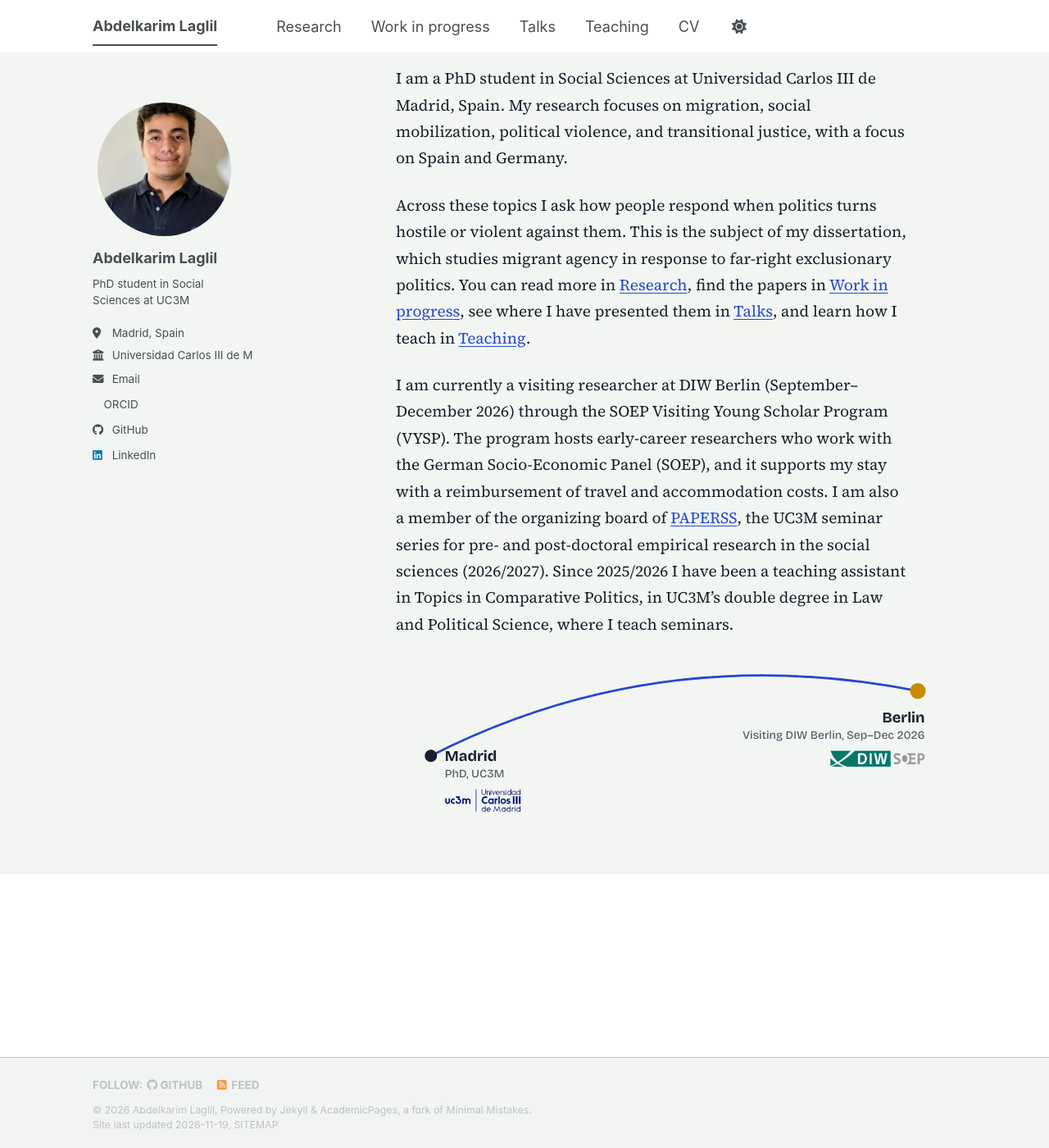
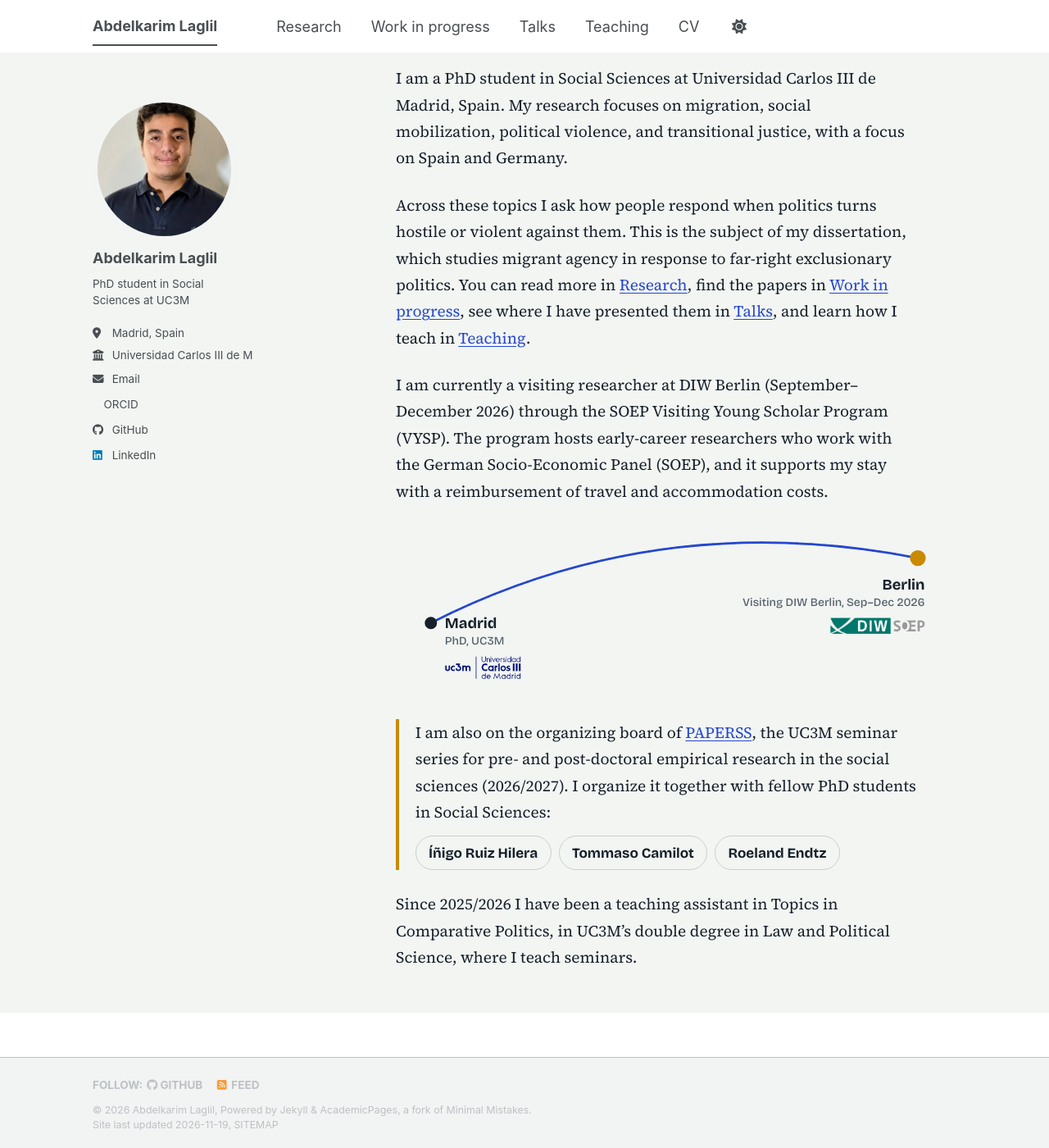
Before and after one commit to AbdelkarimLaglil/AbdelkarimLaglil.github.io, a Jekyll site: the page built from _pages/about.md, in a window 1280 px wide and 1400 px high, scrolled down 64 px. Shown: the whole window at 82% size. Built offline with Jekyll 4.4.1, drawn with Linux system fonts in a browser that asks for light colours; a script bundle is joined from its source files by our own code; a style sheet for code colours, icons or effects is not loaded.

Commit message:
About: figure before PAPERSS, organizing board links
Co-Authored-By: Claude Sonnet 5.5 <noreply@anthropic.com>
Claude-Session: https://claude.ai/code/session_017vH5ZQkLibWayVuG7moGCB

```diff
--- a/_pages/about.md
+++ b/_pages/about.md
@@ -13,7 +13,7 @@ I am a PhD student in Social Sciences at Universidad Carlos III de Madrid, Spain
 
 Across these topics I ask how people respond when politics turns hostile or violent against them. This is the subject of my dissertation, which studies migrant agency in response to far-right exclusionary politics. You can read more in [Research]({{ site.baseurl }}/research/), find the papers in [Work in progress]({{ site.baseurl }}/work-in-progress/), see where I have presented them in [Talks]({{ site.baseurl }}/talks/), and learn how I teach in [Teaching]({{ site.baseurl }}/teaching/).
 
-I am currently a visiting researcher at DIW Berlin (September–December 2026) through the SOEP Visiting Young Scholar Program (VYSP). The program hosts early-career researchers who work with the German Socio-Economic Panel (SOEP), and it supports my stay with a reimbursement of travel and accommodation costs. I am also a member of the organizing board of [PAPERSS](https://sites.google.com/view/paperss-seminarseries/home), the UC3M seminar series for pre- and post-doctoral empirical research in the social sciences (2026/2027). Since 2025/2026 I have been a teaching assistant in Topics in Comparative Politics, in UC3M's double degree in Law and Political Science, where I teach seminars.
+I am currently a visiting researcher at DIW Berlin (September–December 2026) through the SOEP Visiting Young Scholar Program (VYSP). The program hosts early-career researchers who work with the German Socio-Economic Panel (SOEP), and it supports my stay with a reimbursement of travel and accommodation costs.
 
 <div class="lh-route">
 <svg viewBox="0 0 640 188" role="img" aria-label="Route from Madrid, where I do my PhD, to Berlin, where I am a visiting researcher from September to December 2026">
@@ -29,3 +29,14 @@ I am currently a visiting researcher at DIW Berlin (September–December 2026) t
 <a href="https://www.diw.de/" aria-label="DIW Berlin and SOEP"><rect class="logo-bg" x="490" y="101" width="120" height="30" rx="5"/><image href="{{ site.baseurl }}/images/logo-diw-soep.png" x="496" y="106" width="108" height="19" preserveAspectRatio="xMaxYMid meet"/></a>
 </svg>
 </div>
+
+<div class="lh-org">
+<p>I am also on the organizing board of <a href="https://sites.google.com/view/paperss-seminarseries/home">PAPERSS</a>, the UC3M seminar series for pre- and post-doctoral empirical research in the social sciences (2026/2027). I organize it together with fellow PhD students in Social Sciences:</p>
+<ul class="lh-people">
+<li><a href="https://uc3m.es/departamento-ciencias-sociales/media/departamento-ciencias-sociales/doc/archivo/doc_ruiz-inigo/cv---english.pdf">Íñigo Ruiz Hilera</a></li>
+<li><a href="https://researchportal.uc3m.es/display/inv51131">Tommaso Camilot</a></li>
+<li><a href="https://www.uc3m.es/departamento-ciencias-sociales/media/departamento-ciencias-sociales/doc/archivo/doc_endtz-roeland/cv-roeland-endtz-dec-2025-1.pdf">Roeland Endtz</a></li>
+</ul>
+</div>
+
+Since 2025/2026 I have been a teaching assistant in Topics in Comparative Politics, in UC3M's double degree in Law and Political Science, where I teach seminars.
--- a/_sass/layout/_lh.scss
+++ b/_sass/layout/_lh.scss
@@ -181,3 +181,17 @@ html[data-theme="dark"] .lh-node[aria-pressed="true"] { background: rgba(142, 16
 .lh-pp .by { color: var(--lh-ink); }
 .lh-pp .tag { display: inline-block; margin-top: 0.35rem; padding: 0.05rem 0.6rem; border: 1px solid var(--lh-rule); border-radius: 999px; font-family: var(--lh-display); font-size: 0.82rem; font-weight: 600; color: var(--lh-muted); }
 .lh-pp .at { margin-top: 0.4rem; font-size: 0.93rem; color: var(--lh-muted); }
+
+/* ---- About: PAPERSS organizing board ---- */
+.lh-org { margin: 1.4rem 0; padding-left: 1.1rem; border-left: 4px solid var(--lh-now); }
+.lh-org p { margin: 0 0 0.7rem; }
+.lh-people { display: flex; flex-wrap: wrap; gap: 0.5rem; list-style: none; margin: 0; padding: 0; }
+.lh-people li { margin: 0; padding: 0; }
+.lh-people a {
+  display: inline-block; padding: 0.3rem 0.85rem; border: 1px solid var(--lh-rule); border-radius: 999px;
+  font-family: var(--lh-display); font-weight: 600; font-size: 0.95rem; text-decoration: none;
+  color: var(--lh-ink); background: transparent; transition: border-color 0.15s, background 0.15s, transform 0.15s;
+}
+.lh-people a:hover, .lh-people a:focus-visible { border-color: var(--lh-route); background: rgba(37, 71, 208, 0.07); transform: translateY(-1px); }
+html[data-theme="dark"] .lh-people a:hover, html[data-theme="dark"] .lh-people a:focus-visible { background: rgba(142, 162, 255, 0.12); }
+@media (prefers-reduced-motion: reduce) { .lh-people a { transition: none; transform: none !important; } }
```
